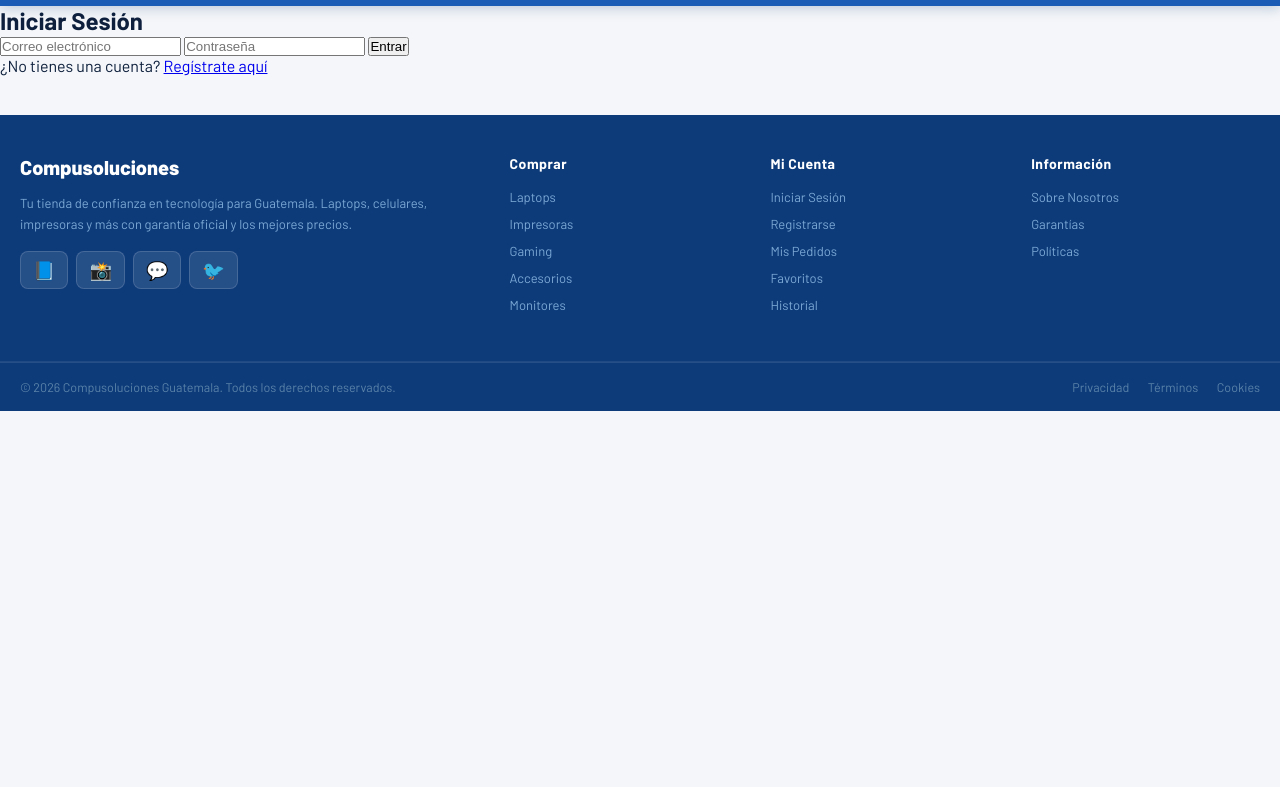
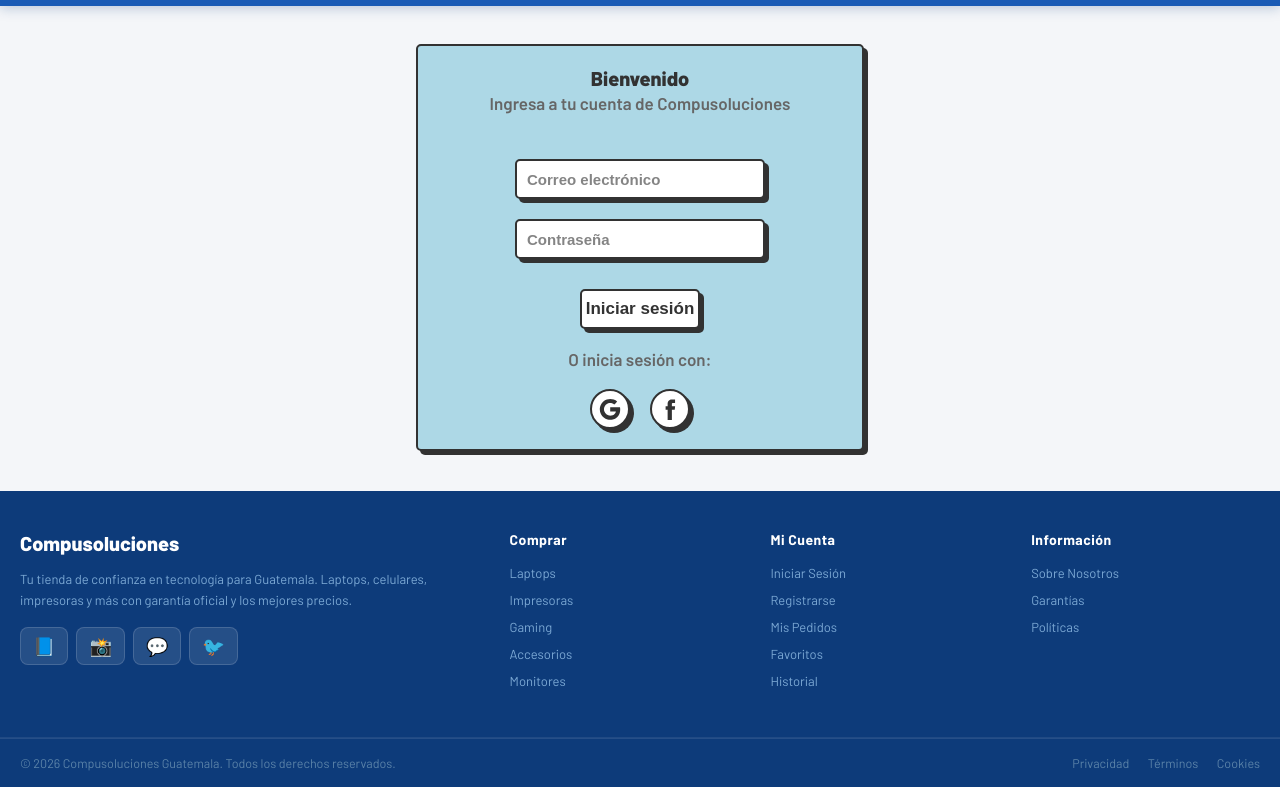
Before and after one commit to rogpl/Compusoluciones-, a plain HTML site: page Pagina web/Cuenta/micuenta.html in a window 1280 px wide. Shown: the part 94-881 px from the top of the page. Before the commit the page ends 800 px from the top, so only its background shows below. Drawn offline with nearby package versions, Linux system fonts and the light colour scheme; a web font is replaced by a local one.

Commit message:
Cargue formulario de inicio de sesión

```diff
--- a/Estilos/Estilos_micuenta.css
+++ b/Estilos/Estilos_micuenta.css
@@ -74,6 +74,115 @@
   .hbtn.cart { background: var(--green); border-color: var(--green-dark); }
   .hbtn.cart:hover { background: var(--green-dark); }
 
+  /* INICIO DE SESIÓN */
+.form {
+  --input-focus: #2d8cf0;
+  --font-color: #323232;
+  --font-color-sub: #666;
+  --bg-color: #fff;
+  --main-color: #323232;
+  padding: 20px;
+  background: #ADD8E6;
+  display: flex;
+  flex-direction: column;
+  align-items: flex-start;
+  justify-content: center;
+  gap: 20px;
+  border-radius: 5px;
+  border: 2px solid var(--main-color);
+  box-shadow: 4px 4px var(--main-color);
+  justify-content: center;
+  align-items: center;
+  width: 35%;
+}
+
+.title {
+  color: var(--font-color);
+  font-weight: 900;
+  font-size: 20px;
+  margin-bottom: 25px;
+}
+
+.title span {
+  color: var(--font-color-sub);
+  font-weight: 600;
+  font-size: 17px;
+}
+
+.textoini {
+  color: var(--font-color-sub);
+  font-weight: 600;
+  font-size: 17px;
+}
+
+.input {
+  width: 250px;
+  height: 40px;
+  border-radius: 5px;
+  border: 2px solid var(--main-color);
+  background-color: var(--bg-color);
+  box-shadow: 4px 4px var(--main-color);
+  font-size: 15px;
+  font-weight: 600;
+  color: var(--font-color);
+  padding: 5px 10px;
+  outline: none;
+}
+
+.input::placeholder {
+  color: var(--font-color-sub);
+  opacity: 0.8;
+}
+
+.input:focus {
+  border: 2px solid var(--input-focus);
+}
+
+.login-with {
+  display: flex;
+  gap: 20px;
+}
+
+.button-log {
+  cursor: pointer;
+  width: 40px;
+  height: 40px;
+  border-radius: 100%;
+  border: 2px solid var(--main-color);
+  background-color: var(--bg-color);
+  box-shadow: 4px 4px var(--main-color);
+  color: var(--font-color);
+  font-size: 25px;
+  display: flex;
+  justify-content: center;
+  align-items: center;
+}
+
+.icon {
+  width: 24px;
+  height: 24px;
+  fill: var(--main-color);
+}
+
+.button-log:active, .button-confirm:active {
+  box-shadow: 0px 0px var(--main-color);
+  transform: translate(3px, 3px);
+}
+
+.button-confirm {
+  margin: 10px auto 0 auto;
+  width: 120px;
+  height: 40px;
+  border-radius: 5px;
+  border: 2px solid var(--main-color);
+  background-color: var(--bg-color);
+  box-shadow: 4px 4px var(--main-color);
+  font-size: 17px;
+  font-weight: 600;
+  color: var(--font-color);
+  cursor: pointer;
+}
+
   /* FOOTER */
   footer { background: var(--blue-dark); color: #90b8e0; margin-top: 40px; }
   .footer-top { max-width: 1280px; margin: 0 auto; padding: 40px 20px; display: grid; grid-template-columns: 2fr 1fr 1fr 1fr; gap: 32px; }
--- a/Pagina web/Cuenta/micuenta.html
+++ b/Pagina web/Cuenta/micuenta.html
@@ -37,14 +37,27 @@
   </div>
 </header>
 
-<div class="login-page">
-  <form class="login-form">
-    <h2>Iniciar Sesión</h2>
-    <input type="text" placeholder="Correo electrónico" required>
-    <input type="password" placeholder="Contraseña" required>
-    <button type="submit">Entrar</button>
-    <p>¿No tienes una cuenta? <a href="registro.html">Regístrate aquí</a></p>
-</div>
+<!-- INICIO DE SESIÓN -->
+<br><br>
+<center>
+<form class="form">
+  <center>
+    <div class="title">Bienvenido<br><span>Ingresa a tu cuenta de Compusoluciones</span></div>
+  </center>
+  <input type="email" placeholder="Correo electrónico" name="email" class="input">
+  <input type="password" placeholder="Contraseña" name="password" class="input">
+  <button class="button-confirm">Iniciar sesión</button>
+  <span class="textoini">O inicia sesión con:</span>
+  <div class="login-with">
+    <div class="button-log">
+      <svg class="icon" height="56.6934px" id="Layer_1" style="enable-background:new 0 0 56.6934 56.6934;" version="1.1" viewBox="0 0 56.6934 56.6934" width="56.6934px" xml:space="preserve" xmlns="http://www.w3.org/2000/svg" xmlns:xlink="http://www.w3.org/1999/xlink"><path d="M51.981,24.4812c-7.7173-0.0038-15.4346-0.0019-23.1518-0.001c0.001,3.2009-0.0038,6.4018,0.0019,9.6017  c4.4693-0.001,8.9386-0.0019,13.407,0c-0.5179,3.0673-2.3408,5.8723-4.9258,7.5991c-1.625,1.0926-3.492,1.8018-5.4168,2.139  c-1.9372,0.3306-3.9389,0.3729-5.8713-0.0183c-1.9651-0.3921-3.8409-1.2108-5.4773-2.3649  c-2.6166-1.8383-4.6135-4.5279-5.6388-7.5549c-1.0484-3.0788-1.0561-6.5046,0.0048-9.5805  c0.7361-2.1679,1.9613-4.1705,3.5708-5.8002c1.9853-2.0324,4.5664-3.4853,7.3473-4.0811c2.3812-0.5083,4.8921-0.4113,7.2234,0.294  c1.9815,0.6016,3.8082,1.6874,5.3044,3.1163c1.5125-1.5039,3.0173-3.0164,4.527-4.5231c0.7918-0.811,1.624-1.5865,2.3908-2.4196  c-2.2928-2.1218-4.9805-3.8274-7.9172-4.9056C32.0723,4.0363,26.1097,3.995,20.7871,5.8372  C14.7889,7.8907,9.6815,12.3763,6.8497,18.0459c-0.9859,1.9536-1.7057,4.0388-2.1381,6.1836  C3.6238,29.5732,4.382,35.2707,6.8468,40.1378c1.6019,3.1768,3.8985,6.001,6.6843,8.215c2.6282,2.0958,5.6916,3.6439,8.9396,4.5078  c4.0984,1.0993,8.461,1.0743,12.5864,0.1355c3.7284-0.8581,7.256-2.6397,10.0725-5.24c2.977-2.7358,5.1006-6.3403,6.2249-10.2138  C52.5807,33.3171,52.7498,28.8064,51.981,24.4812z"></path></svg>
+    </div>
+    <div class="button-log">
+      <svg xmlns:xlink="http://www.w3.org/1999/xlink" xmlns="http://www.w3.org/2000/svg" xml:space="preserve" width="56.693px" viewBox="0 0 56.693 56.693" version="1.1" id="Layer_1" height="56.693px" class="icon"><path d="M40.43,21.739h-7.645v-5.014c0-1.883,1.248-2.322,2.127-2.322c0.877,0,5.395,0,5.395,0V6.125l-7.43-0.029  c-8.248,0-10.125,6.174-10.125,10.125v5.518h-4.77v8.53h4.77c0,10.947,0,24.137,0,24.137h10.033c0,0,0-13.32,0-24.137h6.77  L40.43,21.739z"></path></svg>
+    </div>
+  </div>
+</form>
+</center>
 
 <!-- FOOTER -->
 <footer>
```
